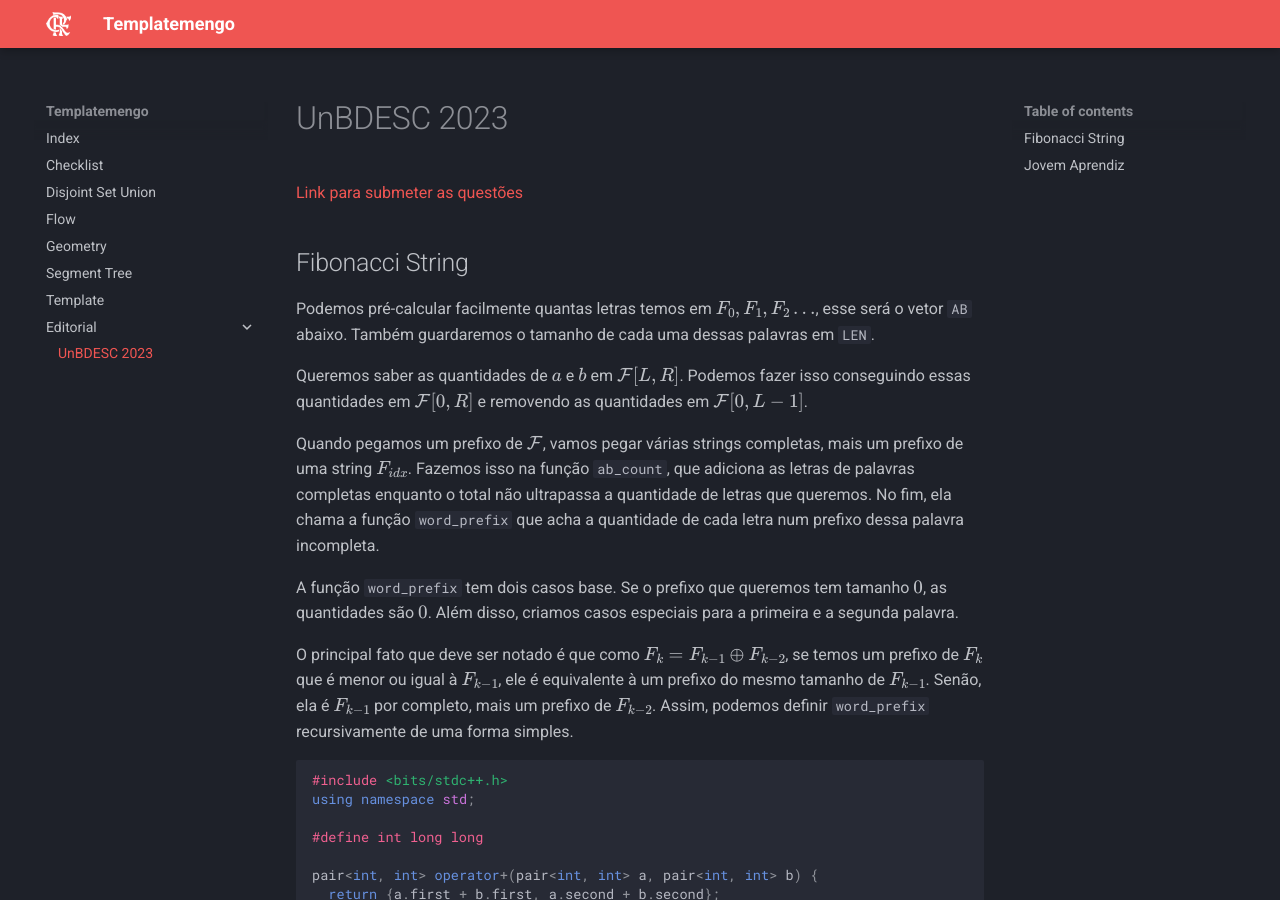
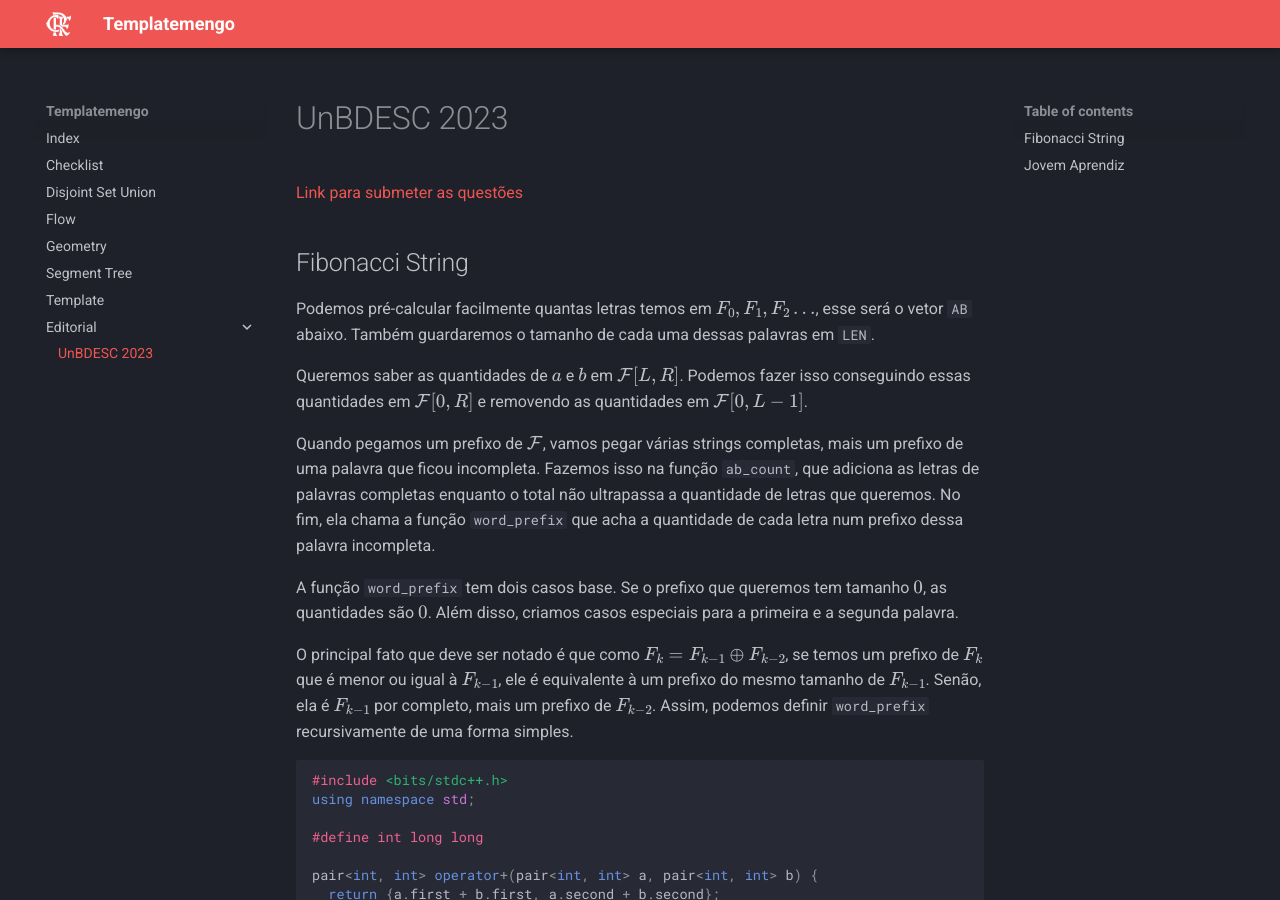
Before and after one commit to qrno/templatemengo, an MkDocs documentation site: the page built from docs/editorial/unbdesc2023.md, in a window 1280 px wide and 900 px high. Built offline with MkDocs 1.6.1 and Material for MkDocs 9.7.7, drawn with Linux system fonts in a browser that asks for light colours.

Commit message:
Clearer wording in editorial

```diff
--- a/docs/editorial/unbdesc2023.md
+++ b/docs/editorial/unbdesc2023.md
@@ -10,7 +10,7 @@ Também guardaremos o tamanho de cada uma dessas palavras em `LEN`.
 Queremos saber as quantidades de $a$ e $b$ em $\mathcal{F}[L, R]$.
 Podemos fazer isso conseguindo essas quantidades em $\mathcal{F}[0,R]$ e removendo as quantidades em $\mathcal{F}[0,L-1]$.
 
-Quando pegamos um prefixo de $\mathcal{F}$, vamos pegar várias strings completas, mais um prefixo de uma string $F_{idx}$. Fazemos isso na função `ab_count`, que adiciona as letras de palavras completas enquanto o total não ultrapassa a quantidade de letras que queremos. No fim, ela chama a função `word_prefix` que acha a quantidade de cada letra num prefixo dessa palavra incompleta.
+Quando pegamos um prefixo de $\mathcal{F}$, vamos pegar várias strings completas, mais um prefixo de uma palavra que ficou incompleta. Fazemos isso na função `ab_count`, que adiciona as letras de palavras completas enquanto o total não ultrapassa a quantidade de letras que queremos. No fim, ela chama a função `word_prefix` que acha a quantidade de cada letra num prefixo dessa palavra incompleta.
 
 A função `word_prefix` tem dois casos base. Se o prefixo que queremos tem tamanho $0$, as quantidades são $0$. Além disso, criamos casos especiais para a primeira e a segunda palavra.
 
```
